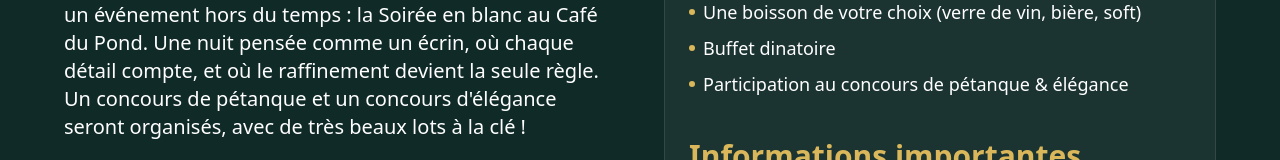
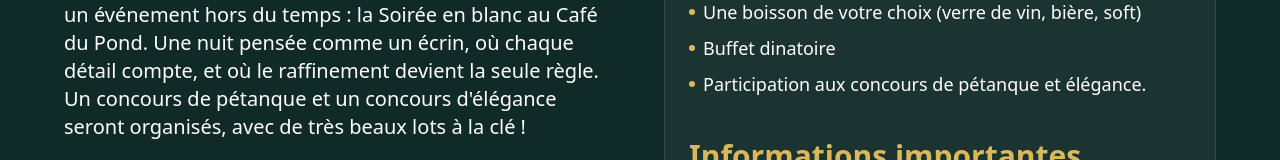
Before and after one commit to BapeCode/oncity-billeterie, a Next.js app: page / in a window 1280 px wide. Shown: the part 1056-1216 px from the top of the page. Built offline with nearby package versions, Linux system fonts and the light colour scheme; what next-safe-action would draw is missing.

Commit message:
Update Informations.tsx

```diff
--- a/src/app/Informations.tsx
+++ b/src/app/Informations.tsx
@@ -80,7 +80,7 @@ export default function Informations() {
                 </li>
                 <li className="flex items-center gap-2">
                   <div className="h-1.5 w-1.5 rounded-full bg-primary"></div>
-                  <span>Participation au concours de pétanque & élégance</span>
+                  <span>Participation aux concours de pétanque et élégance.</span>
                 </li>
               </ul>
             </div>
```
